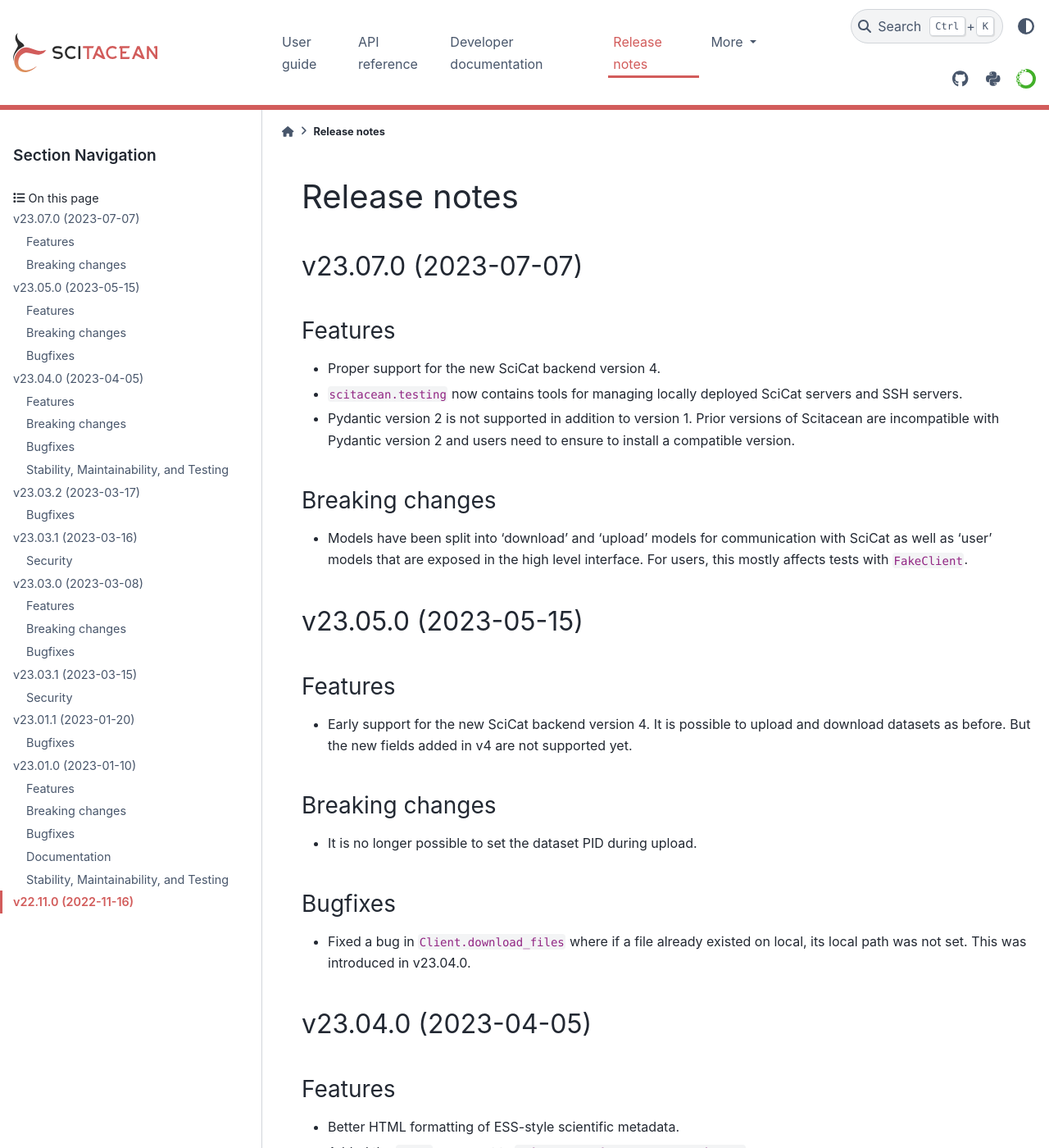
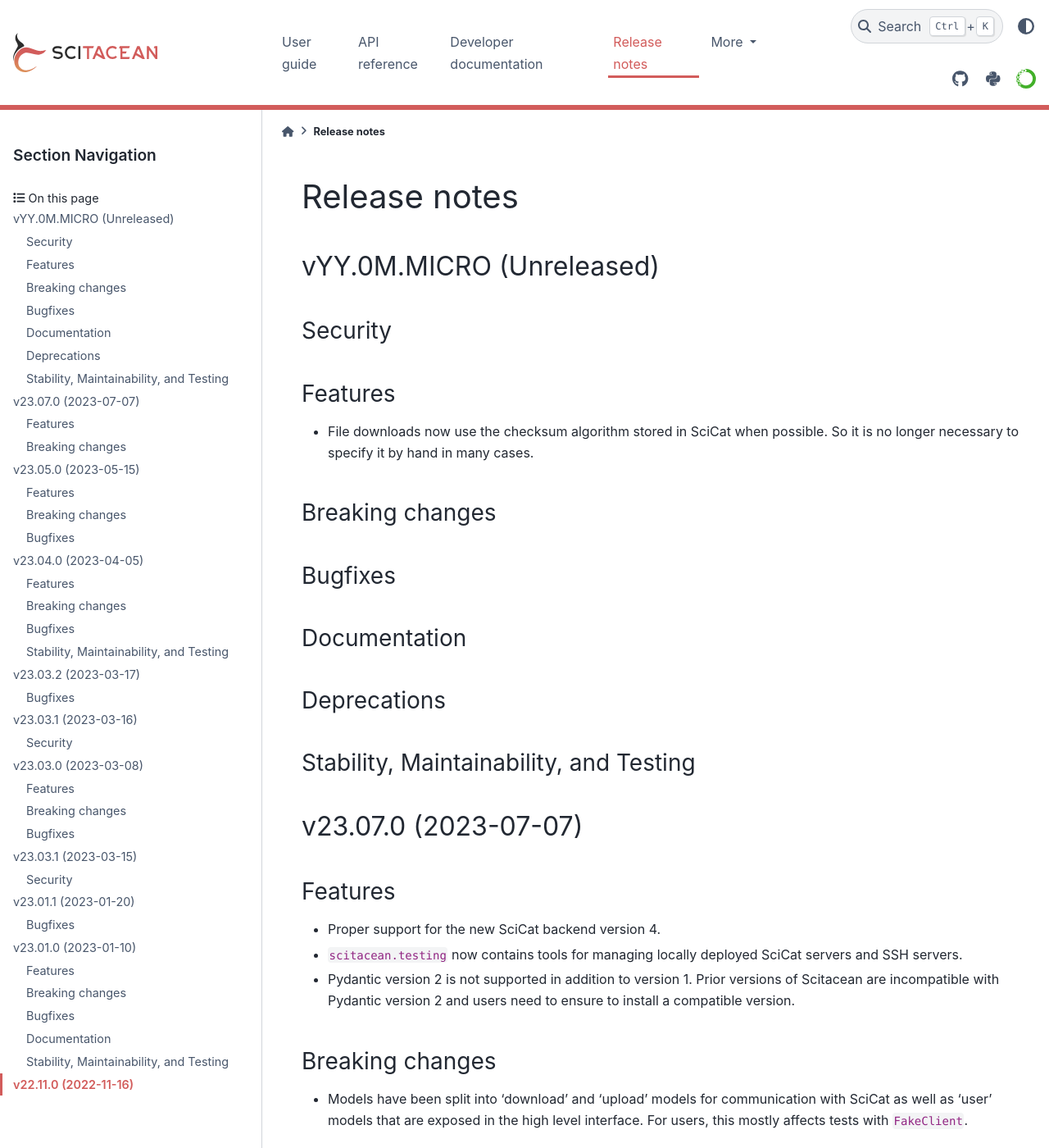
Before and after one commit to SciCatProject/scitacean, a Sphinx documentation site: the page built from docs/release-notes.rst, in a window 1280 px wide and 1400 px high. Shown: the whole window at 82% size. Built offline with Sphinx 7.4.7 and the PyData theme 0.15.4, drawn with Linux system fonts in a browser that asks for light colours; the version number could not be read and is left out.

Commit message:
Add release note

```diff
--- a/docs/release-notes.rst
+++ b/docs/release-notes.rst
@@ -31,6 +31,33 @@ Release notes
 
    Stability, Maintainability, and Testing
    ~~~~~~~~~~~~~~~~~~~~~~~~~~~~~~~~~~~~~~~
+
+vYY.0M.MICRO (Unreleased)
+-------------------------
+
+Security
+~~~~~~~~
+
+Features
+~~~~~~~~
+
+* File downloads now use the checksum algorithm stored in SciCat when possible.
+  So it is no longer necessary to specify it by hand in many cases.
+
+Breaking changes
+~~~~~~~~~~~~~~~~
+
+Bugfixes
+~~~~~~~~
+
+Documentation
+~~~~~~~~~~~~~
+
+Deprecations
+~~~~~~~~~~~~
+
+Stability, Maintainability, and Testing
+~~~~~~~~~~~~~~~~~~~~~~~~~~~~~~~~~~~~~~~
 
 v23.07.0 (2023-07-07)
 ---------------------
```
